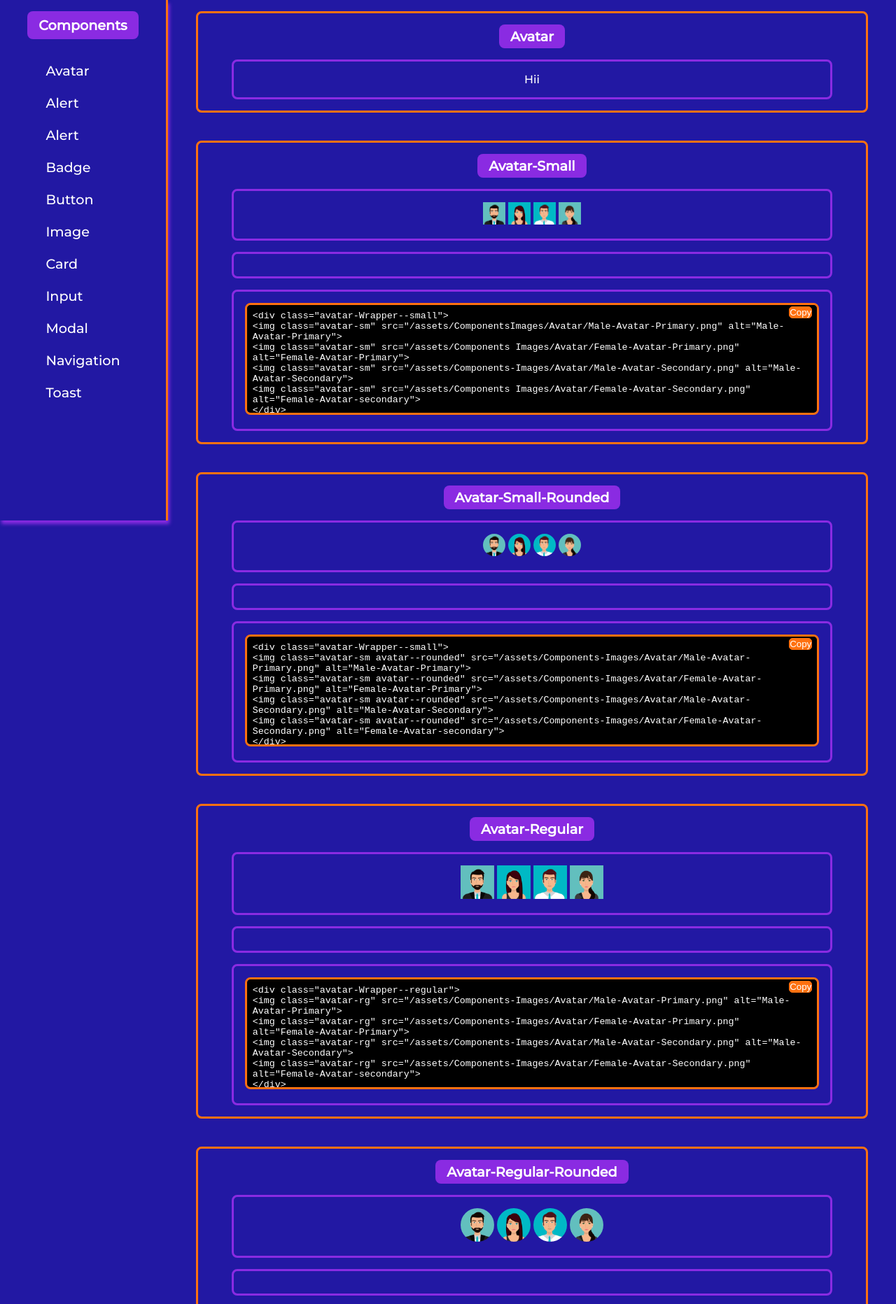
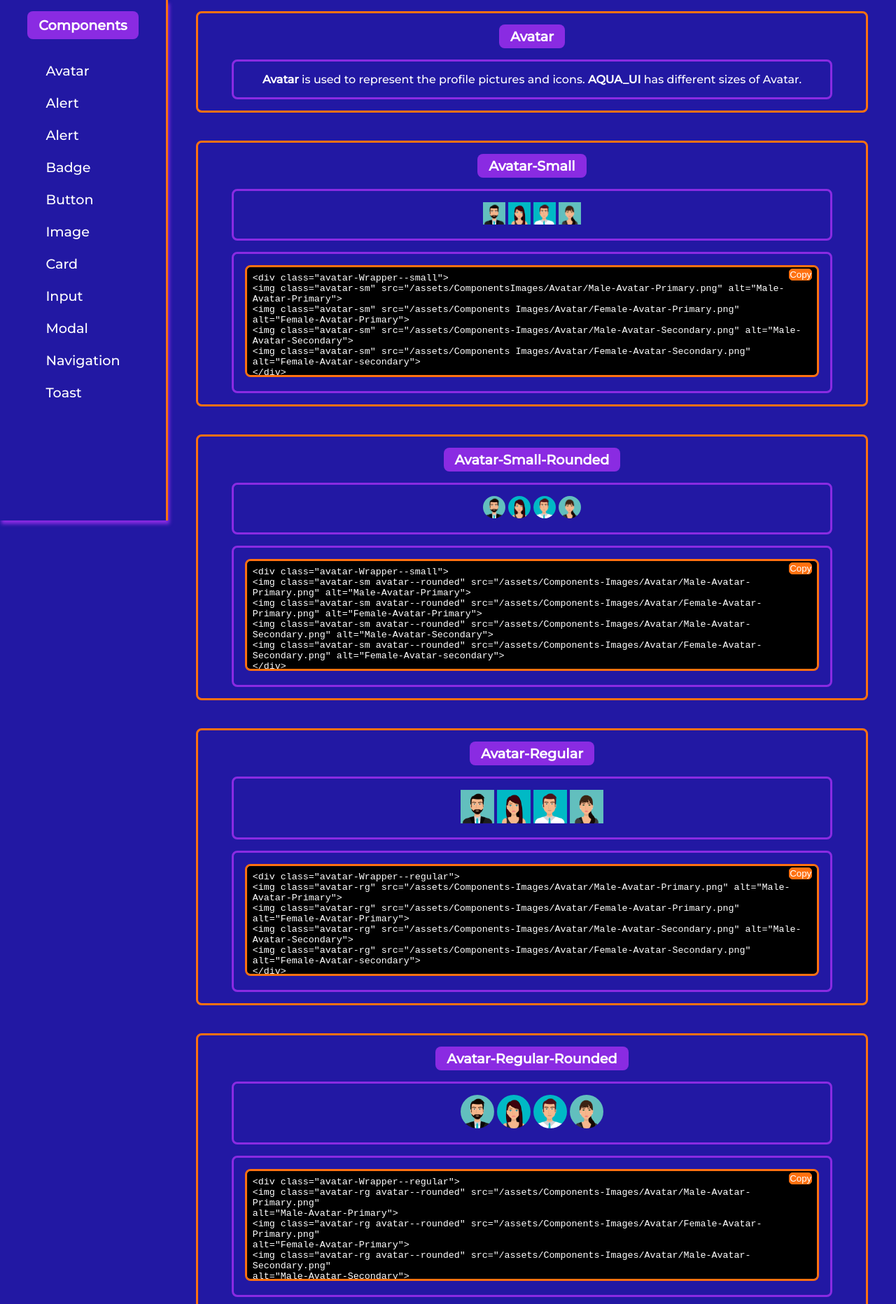
Before and after one commit to SaurabhChawda/AQUA_UI, a plain HTML site: page Components/Avatar.html in a window 1280 px wide. Shown: the part 56-1920 px from the top of the page at 70% size. Drawn offline with Linux system fonts and the light colour scheme.

Commit message:
update:Avatar

```diff
--- a/Components/Avatar.html
+++ b/Components/Avatar.html
@@ -125,9 +125,8 @@
         <div class="avatar card">
             <div class="card-demo avatar__intro">
                 <h1 class="card-demo--title avatar__intro--title">Avatar</h1>
-                <p class="card-demo--desc avatar__intro--desc">Hii</p>
+                <p class="card-demo--desc avatar__intro--desc"><b>Avatar</b> is used to represent the profile pictures and icons.<b> AQUA_UI</b> has different sizes of Avatar.</p>
             </div>
-
             <!-- Avatar Content Small-Simple -->
             <div class="card-demo avatar__content">
                 <h1 class="card-demo--title avatar__header--container">Avatar-Small</h1>
@@ -143,9 +142,6 @@
                         <img class="avatar-sm" src="/assets/Components-Images/Avatar/Female-Avatar-Secondary.png"
                             alt="Female-Avatar-secondary">
                     </div>
-                </div>
-                <div class="card-demo--container avatar__text--container">
-
                 </div>
                 <div class="card-demo--container avatar__code--container">
                     <div class="code-snippet-container ">
@@ -181,9 +177,6 @@
                             alt="Female-Avatar-secondary">
                     </div>
                 </div>
-                <div class="card-demo--container avatar__text--container">
-
-                </div>
                 <div class="card-demo--container avatar__code--container">
                     <div class="code-snippet-container ">
                         <textarea class="code-snippet" name="code-snippet" rows="4" cols="" readonly>&lt;div class=&quot;avatar-Wrapper--small&quot;&gt;
@@ -198,7 +191,7 @@
 
             </div>
 
-            <!-- Avatar Content Regular -->
+            <!-- Avatar Regular -->
             <div class="card-demo avatar__content">
                 <h1 class="card-demo--title avatar__header--container">Avatar-Regular</h1>
 
@@ -214,9 +207,7 @@
                             alt="Female-Avatar-secondary">
                     </div>
                 </div>
-                <div class="card-demo--container avatar__text--container">
 
-                </div>
                 <div class="card-demo--container avatar__code--container">
                     <div class="code-snippet-container ">
                         <textarea class="code-snippet" name="code-snippet" rows="4" cols="" readonly>&lt;div class=&quot;avatar-Wrapper--regular&quot;&gt;
@@ -249,9 +240,6 @@
                             src="/assets/Components-Images/Avatar/Female-Avatar-Secondary.png"
                             alt="Female-Avatar-secondary">
                     </div>
-                </div>
-                <div class="card-demo--container avatar__text--container">
-
                 </div>
                 <div class="card-demo--container avatar__code--container">
                     <div class="code-snippet-container ">
@@ -286,9 +274,6 @@ alt=&quot;Female-Avatar-secondary&quot;&gt;
                         <img class="avatar-lg" src="/assets/Components-Images/Avatar/Female-Avatar-Secondary.png"
                             alt="Female-Avatar-secondary">
                     </div>
-                </div>
-                <div class="card-demo--container avatar__text--container">
-
                 </div>
                 <div class="card-demo--container avatar__code--container">
                     <div class="code-snippet-container ">
@@ -327,9 +312,6 @@ alt=&quot;Female-Avatar-secondary&quot;&gt;
                             alt="Female-Avatar-secondary">
                     </div>
                 </div>
-                <div class="card-demo--container avatar__text--container">
-
-                </div>
                 <div class="card-demo--container avatar__code--container">
                     <div class="code-snippet-container ">
                         <textarea class="code-snippet" name="code-snippet" rows="4" cols="" readonly>&lt;div class=&quot;avatar-Wrapper--large&quot;&gt;
```
